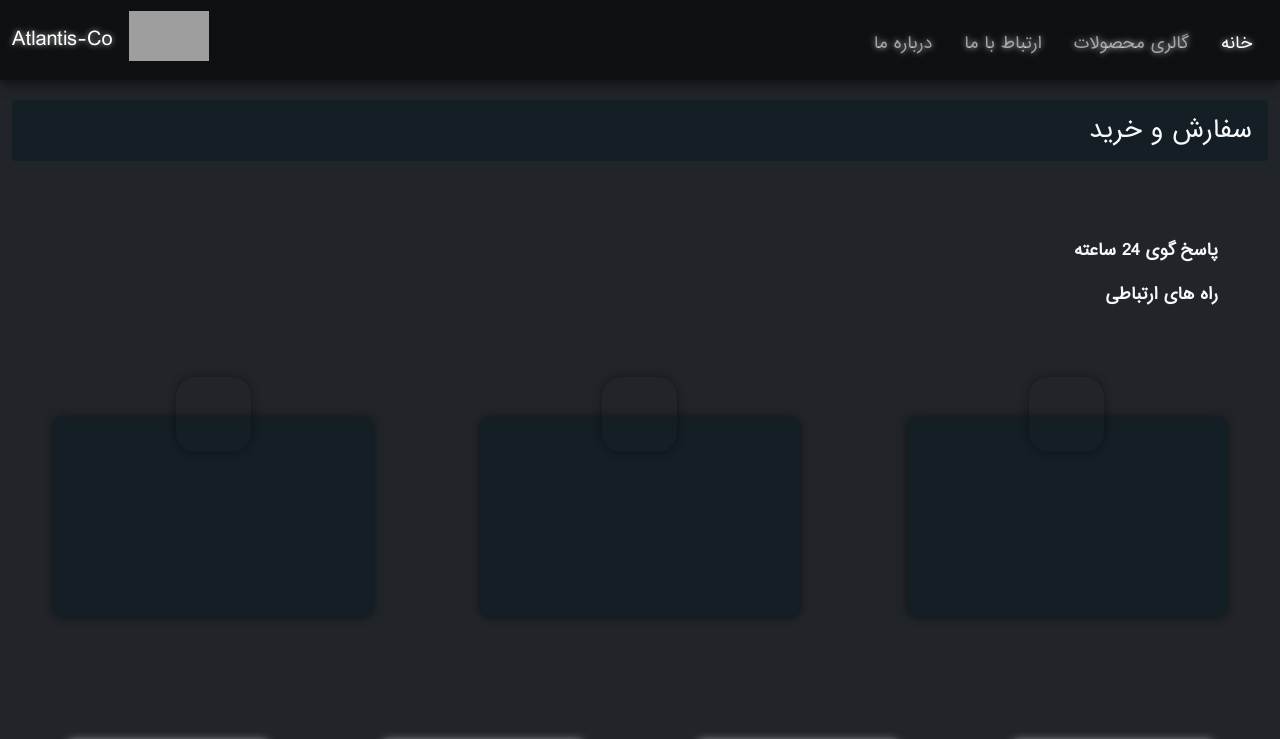
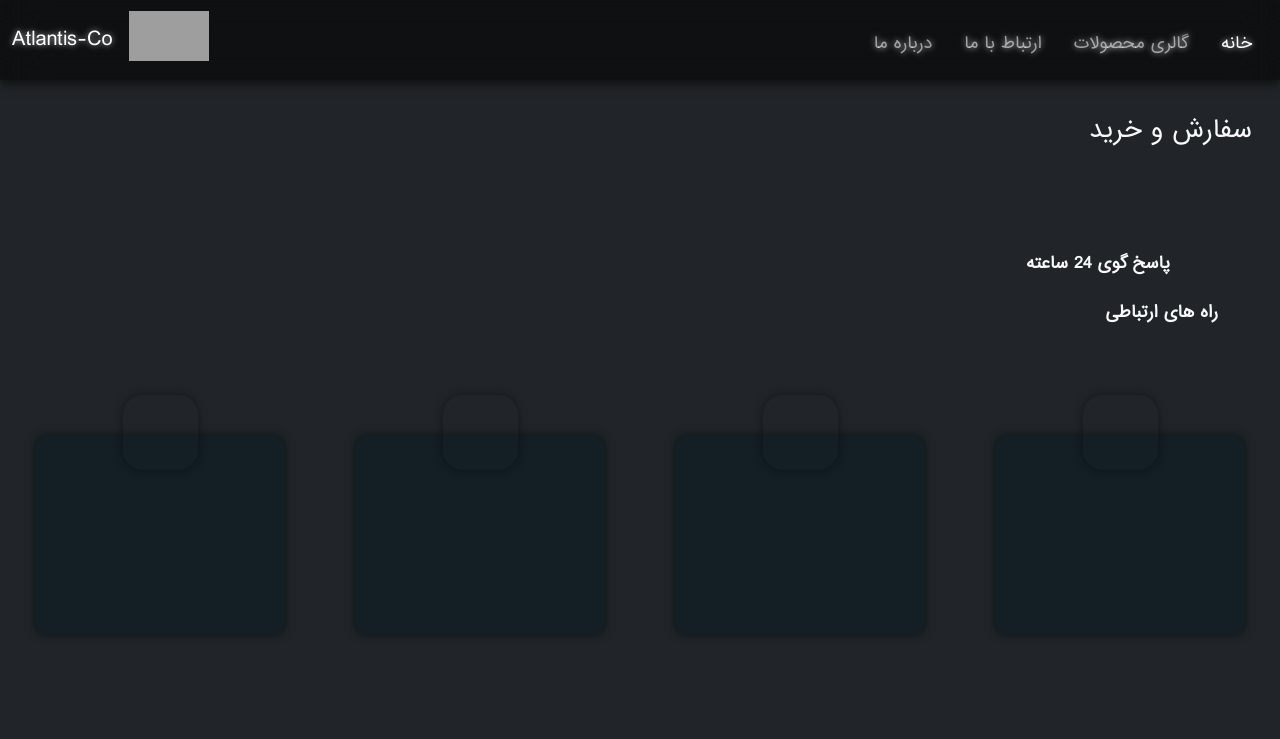
Before and after one commit to omidSharifi526/Atlantis-co, a Next.js app: page /contactUs in a window 1280 px wide. Shown: the top 739 px of the page. Built offline with nearby package versions, Linux system fonts and the light colour scheme; grey boxes are pictures that could not be loaded.

Commit message:
edit-contacts-page

```diff
--- a/Components/Navbar_res.jsx
+++ b/Components/Navbar_res.jsx
@@ -1,4 +1,4 @@
-import React from 'react';
+import React,{useEffect,useState} from 'react';
 import Link from 'next/link';
 import Router from 'next/router';
 
@@ -6,6 +6,10 @@ import Image from 'next/image'
 
 
 const Navbar_res = () => {
+
+  const [showmenu,setshowmenu]=useState(false)
+
+
     return (
        <>
 
@@ -31,7 +35,7 @@ const Navbar_res = () => {
               </li>
               <li className="nav-item p-2 mt-2">
               <Link href="/gallery">
-              <a className="nav-link" >گالری محصولات</a>
+              <a className="nav-link " >گالری محصولات</a>
               </Link>
               </li>
 
--- a/pages/contactUs.js
+++ b/pages/contactUs.js
@@ -11,7 +11,7 @@ const contactUs = () => {
       </div>
       <div className='col-12 d-flex justify-content-end d-2'>
       <div className='con-p'>
-      <p >پاسخ گوی  24 ساعته</p>
+      <p > <i className="fas fa-headset p-4 fs-3"></i> پاسخ گوی  24 ساعته</p>
       <p> راه های ارتباطی  </p>
       </div>
       </div>
@@ -20,7 +20,7 @@ const contactUs = () => {
 
 
 
-      <div className=' row mt-4  '>
+      <div className=' m-row row mt-4  '>
          {/* <div className='ways row '> */}
            <div className='w1 ways-container mt-3  col-10 col-md-3 mx-auto   ' style={{height:'200px'}}>
              <div className='call-icn text-center'>
@@ -30,6 +30,8 @@ const contactUs = () => {
 
              </div>
            </div>
+
+
 
 
 
@@ -44,6 +46,12 @@ const contactUs = () => {
            <div className='w3 ways-container mt-3  col-10 col-md-3 mx-auto' style={{height:'200px'}}>
            <div className='call-icn'>
            <i className="fab fa-telegram text-white text-center fs-2 "></i>
+               </div>
+           </div>
+{/* instagram col */}
+           <div className='w2 ways-container mt-3  col-10 col-md-3 mx-auto ' style={{height:'200px'}}>
+           <div className='call-icn'>
+           <i className="fab fa-instagram fs-2"></i>
                </div>
            </div>
            {/* <div className='w4 mt-3 bg-dark col-10 col-md-4 mx-auto' style={{height:'200px'}}>
--- a/styles/Contact_style.scss
+++ b/styles/Contact_style.scss
@@ -8,12 +8,12 @@
     box-shadow: 0 0 10px rgba(0, 0, 0, 0.5) ;
 
 }
-h2{
-    background-color: #131E25;
-    width: 100%;
-    text-align: right;
-    padding-right: 150px;
-}
+// h2{
+//     background-color: #131E25;
+//     width: 100%;
+//     text-align: right;
+//     padding-right: 150px;
+// }
 
 .con-p{
     //background-color: rgb(41, 43, 46) !important;
@@ -32,9 +32,28 @@ h2{
  // background-color: rgb(54, 33, 33);
   margin-bottom: 250px;
 }
+
+// .call-icn{
+//     width: 50% !important;
+// }
+// .w1 .w2 {
+// max-width: 250px !important;
+// background-color: aliceblue !important;
+// }
+.m-row div{
+    max-width: 250px !important;
+//  background-color: aliceblue !important;
+}
+
+
+
 @media screen and (max-width:'668px') {
     .m-con{
         margin-bottom: 50px;
+    }
+    .m-row div{
+        max-width: 350px !important;
+    //  background-color: aliceblue !important;
     }
 }
 
@@ -53,3 +72,29 @@ h2{
     box-shadow: 0 0 10px rgba(0, 0, 0, 0.425) ;
     text-align: center;
 }
+
+.call-icn:hover {
+    animation: shake 0.82s cubic-bezier(.36,.07,.19,.97) both;
+    transform: translate3d(0, 0, 0);
+    backface-visibility: hidden;
+    perspective: 1000px;
+    cursor: pointer;
+  }
+
+  @keyframes shake {
+    10%, 90% {
+      transform: translate3d(-1px, 0, 0);
+    }
+
+    20%, 80% {
+      transform: translate3d(2px, 0, 0);
+    }
+
+    30%, 50%, 70% {
+      transform: translate3d(-4px, 0, 0);
+    }
+
+    40%, 60% {
+      transform: translate3d(4px, 0, 0);
+    }
+  }
--- a/styles/Product_slider_style.scss
+++ b/styles/Product_slider_style.scss
@@ -9,9 +9,9 @@
         background-color: #131E25 !important;
         h3{
             font-size: 1.5rem !important;
+            background-color: red !important;
 
-
-text-shadow: 0px 0px 6px rgba(255,255,255,0.7);
+         text-shadow: 0px 0px 6px rgba(255,255,255,0.7);
         }
     }
 }
```
Also changed, not shown: Components/Product Slider/ProductSlider.jsx (+6 -12 lines).
